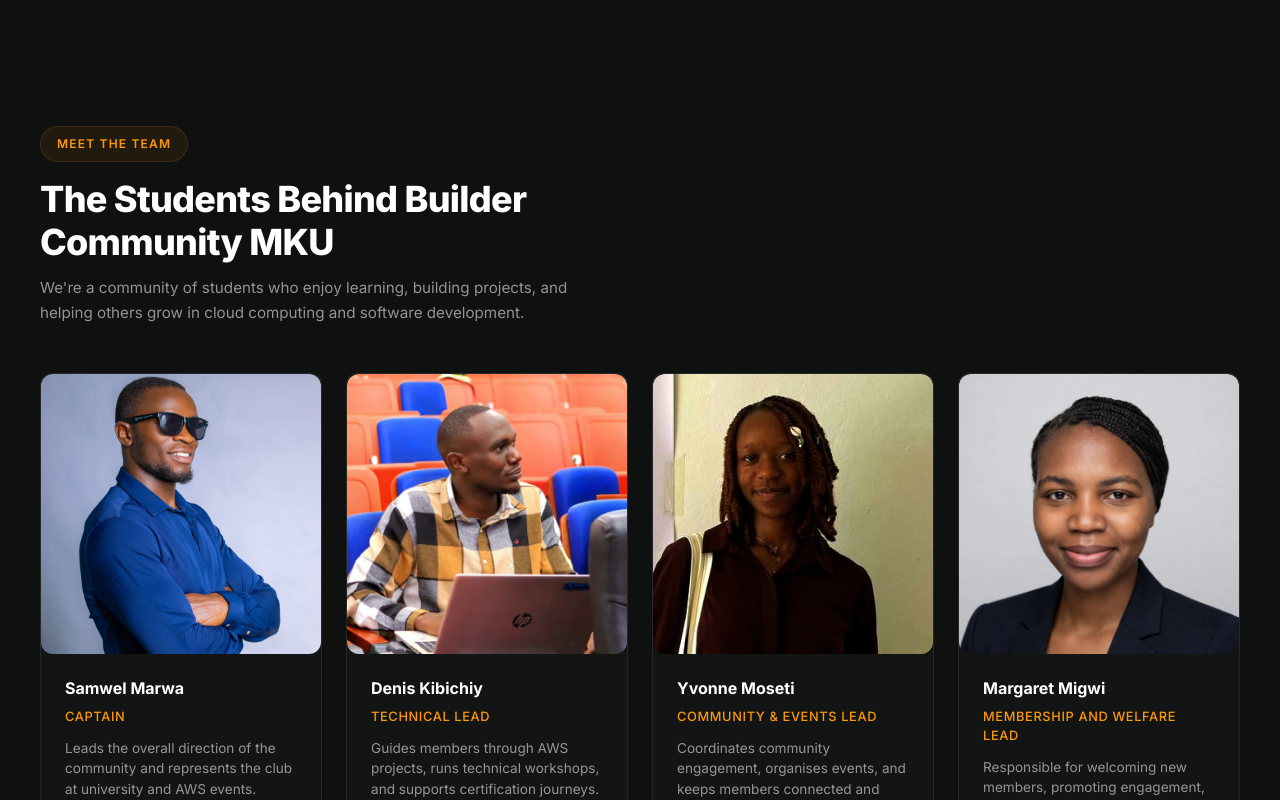
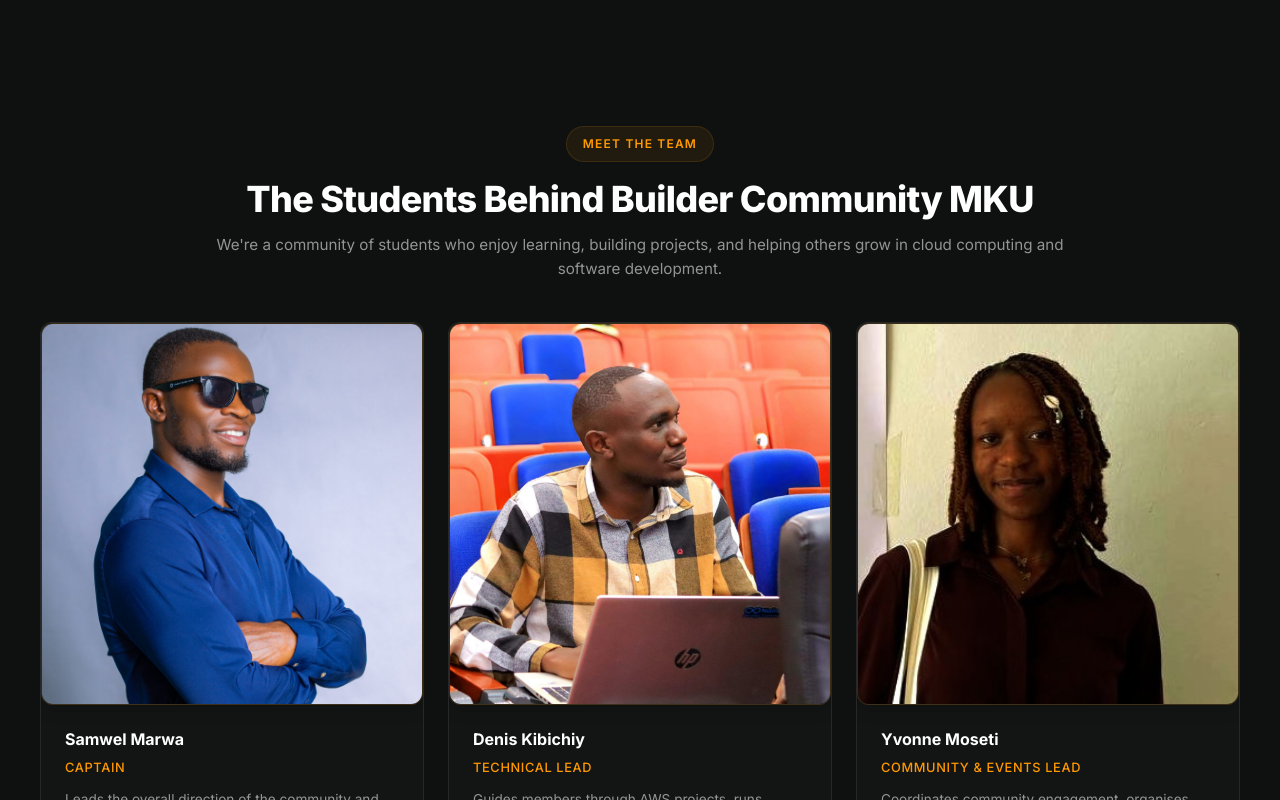
Before and after one commit to Mal-archLumi/AWS-Club-Mku, a React (Create React App) app in the folder frontend/: page / in a window 1280 px wide. Shown: the part 3120-3920 px from the top of the page. Built offline with nearby package versions, Linux system fonts and the light colour scheme.

Commit message:
style: improve responsive leadership team layout

```diff
--- a/frontend/src/components/Team/Team.css
+++ b/frontend/src/components/Team/Team.css
@@ -17,10 +17,10 @@
 /* ─────────────────────────────────────────────────────────
    HEADER
    ───────────────────────────────────────────────────────── */
-
 .team-header {
-  max-width: 560px;
-  margin: 0 0 3rem;
+  max-width: 900px;
+  margin: 0 auto 2.5rem;
+  text-align: center;
 }
 
 .team-label {
@@ -53,6 +53,8 @@
   margin: 0;
 }
 
+
+
 /* ─────────────────────────────────────────────────────────
    GRID
    ───────────────────────────────────────────────────────── */
@@ -60,7 +62,26 @@
 .team-grid {
   display: grid;
   grid-template-columns: repeat(auto-fit, minmax(min(280px, 100%), 1fr));
+  gap:
+   1.5rem;
+}
+
+.team-grid {
+  display: grid;
+  grid-template-columns: repeat(3, minmax(0, 1fr));
   gap: 1.5rem;
+}
+
+@media (max-width: 900px) {
+  .team-grid {
+    grid-template-columns: repeat(2, minmax(0, 1fr));
+  }
+}
+
+@media (max-width: 600px) {
+  .team-grid {
+    grid-template-columns: 1fr;
+  }
 }
 
 /* ─────────────────────────────────────────────────────────
@@ -84,7 +105,20 @@
   width: 100%;
   aspect-ratio: 1;
   overflow: hidden;
-  background: rgba(255, 255, 255, 0.02);
+  background: linear-gradient(145deg, #141920, #0d1117);
+  border-radius: 12px;
+  border: 1px solid rgba(255, 153, 0, 0.18);
+  box-shadow: 0 4px 16px rgba(0, 0, 0, 0.18);
+  position: relative;
+}
+
+.team-card-image img {
+  width: 100%;
+  height: 100%;
+  display: block;
+  object-fit: cover;
+  object-position: center;
+  transition: transform 0.3s ease;
 }
 
 .team-card-image img {
```
